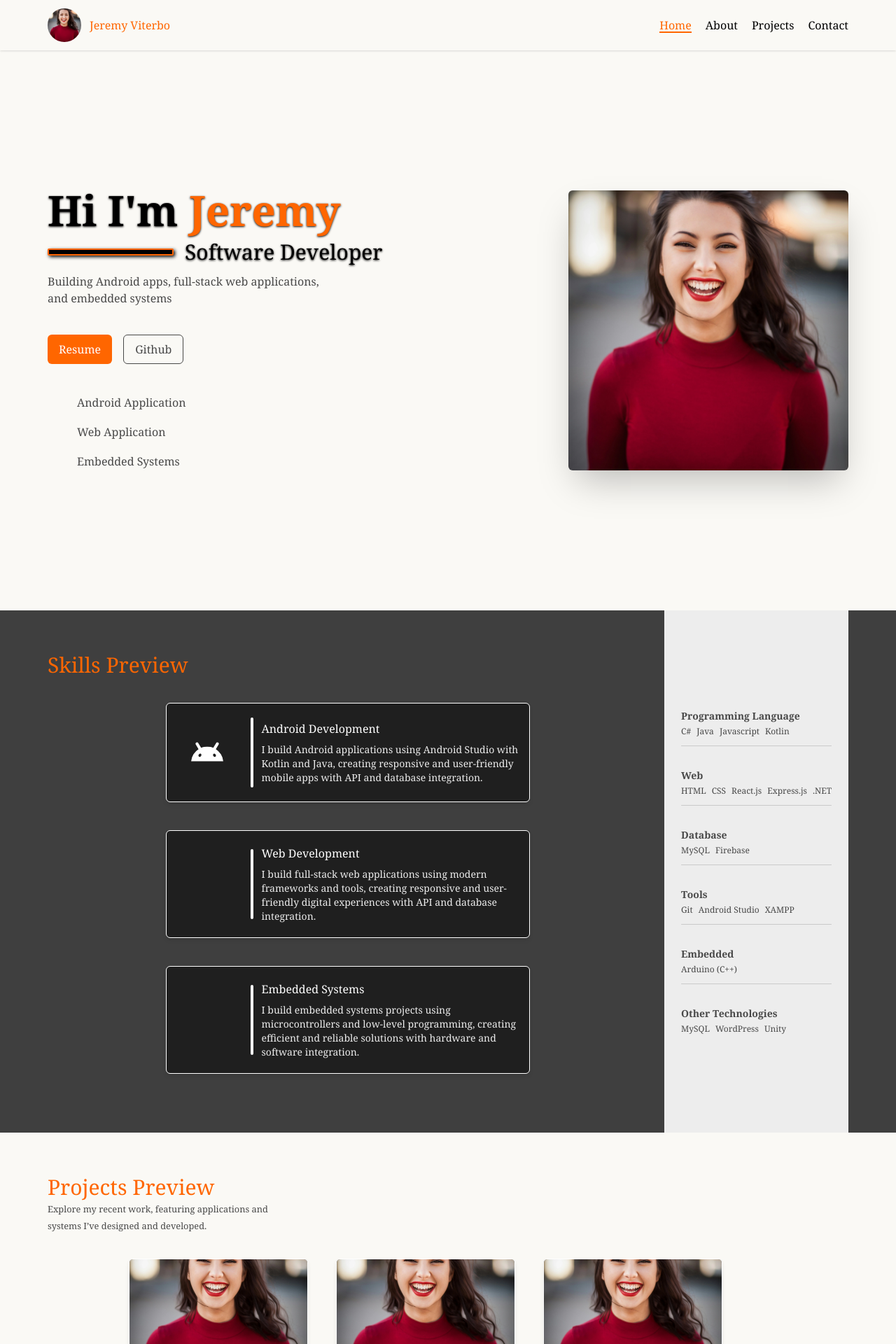
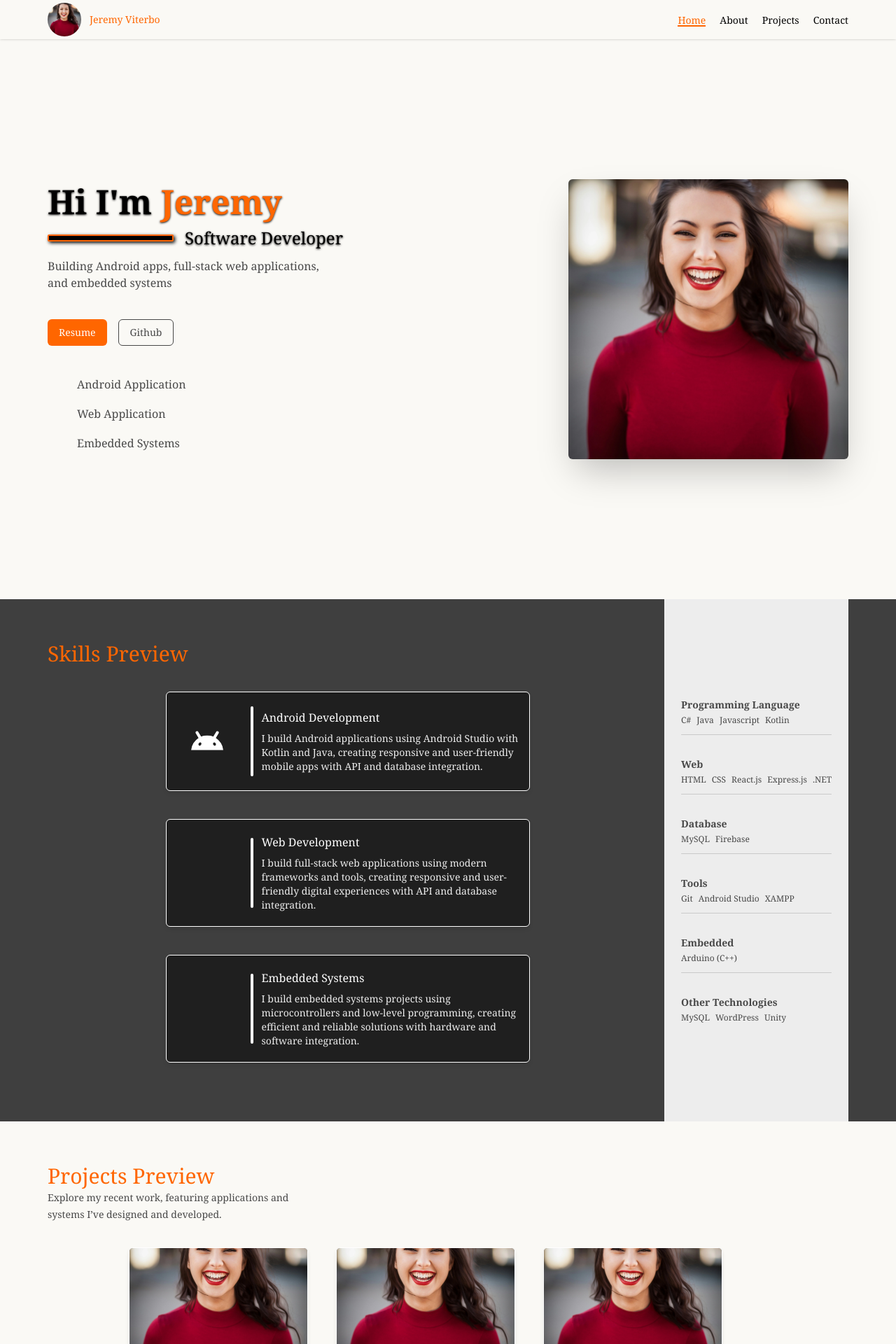
Before and after one commit to jv1111/React-Portfolio, a React (Vite) app: page / in a window 1280 px wide. Shown: the top 1920 px of the page at 70% size. Built offline with nearby package versions, Linux system fonts and the light colour scheme; some icons are missing.

Commit message:
font size update

```diff
--- a/src/components/AboutBanner.jsx
+++ b/src/components/AboutBanner.jsx
@@ -12,8 +12,8 @@ const AboutBanner = () => {
                     </div>
                     <div className='flex  items-center justify-center gap-2 p-20'>
                         <div className='flex flex-col gap-2 items-center justify-center text-center md:items-start md:justify-start md:text-left'>
-                            <h1 className='text-primary text-shadow-white'>About Me</h1>
-                            <div className='bg-white border-2 border-primary h-2.5 w-55 rounded-xs shadow-[2px_2px_5px_rgba(255,255,255,1)] mt-2'></div>
+                            <h1 className='md:text-5xl text-primary text-shadow-white'>About Me</h1>
+                            <div className='bg-white border-2 border-primary h-2.5 w-55 rounded-xs shadow-[2px_2px_5px_rgba(255,255,255,1)]'></div>
                             <p className='text-base text-secondary-light'>I am passionate about building applications that solve real-world problems. I build Android apps, full-stack web applications, and embedded systems using a variety of frameworks and tools. I enjoy exploring different technologies, tackling technical challenges, and continuously growing my skills as a software developer.</p>
                         </div>
                     </div>
--- a/src/components/Header.jsx
+++ b/src/components/Header.jsx
@@ -13,7 +13,7 @@ function Header() {
   const [isOpen, setIsOpen] = useState(false);
 
   return (
-    <header className="md:px-15 py-3 bg-surface shadow sticky top-0 z-30">
+    <header className="md:px-15 py-1 bg-surface shadow sticky top-0 z-30">
       <div className="container">
         <div className="wrapper max-w-350 m-auto">
           <div className="flex justify-between items-center">
@@ -25,7 +25,7 @@ function Header() {
                   className="w-full h-full object-cover rounded-full"
                 />
               </div>
-              <h6 className="text-primary">Jeremy Viterbo</h6>
+              <p className="text-primary text-sm font-medium">Jeremy Viterbo</p>
             </div>
 
             <nav
@@ -39,7 +39,7 @@ function Header() {
                       to={item.to}
                       className={({ isActive }) => {
                         const activeClass = isActive ? "text-primary" : "";
-                        return `group relative transition-colors duration-500 hover:text-primary ${activeClass}`;
+                        return `group relative transition-colors text-sm font-medium duration-500 hover:text-primary ${activeClass}`;
                       }}
                       onClick={() => setIsOpen(false)}
                     >
--- a/src/components/Hero.jsx
+++ b/src/components/Hero.jsx
@@ -13,7 +13,7 @@ function Hero() {
       <div className="container">
         <div className="wrapper grid items-center text-center md:text-left md:grid-cols-2">
           <div className="flex flex-col items-center justify-center md:h-auto md:items-start md:justify-start md:order-1 order-2">
-            <h1 className="animate-fade-in-up text-3xl md:text-4xl xl:text-6xl xl:text-start">
+            <h1 className="animate-fade-in-up text-3xl md:text-3xl xl:text-5xl xl:text-start">
               <span className="text-shadow text-text">Hi I'm </span>
               <span className="text-primary text-shadow animate-fade-in-up animation-delay-200">
                 Jeremy
@@ -22,12 +22,12 @@ function Hero() {
 
             <div className="flex flex-col xl:flex-row items-center md:items-start xl:items-center gap-4 mt-3 animate-fade-in-up animation-delay-400">
               <div className="bg-text border-2 border-primary h-2.5 w-45 rounded-xs shadow-[2px_2px_5px_rgba(0,0,0,1)] animate-slide-in-left animation-delay-600" />
-              <h2 className="text-shadow text-2xl xl:text-3xl">
+              <h2 className="text-shadow text-2xl xl:text-2xl">
                 Software Developer
               </h2>
             </div>
 
-            <p className="max-w-105 mt-3 text-secondary animate-fade-in-up animation-delay-800">
+            <p className="max-w-105 mt-3 text-base text-secondary animate-fade-in-up animation-delay-800">
               Building Android apps, full-stack web applications, and embedded
               systems
             </p>
@@ -37,7 +37,7 @@ function Hero() {
               <button className="btn btn--secondary">Github</button>
             </div>
 
-            <div className="flex flex-col gap-3 mt-10">
+            <div className="flex flex-col gap-3 mt-10 text-base">
               {contactIcons.map((item, index) => {
                 const delays = [
                   "animation-delay-1200",
--- a/src/components/ProjectsPreview.jsx
+++ b/src/components/ProjectsPreview.jsx
@@ -18,7 +18,7 @@ const ProjectsPreview = () => {
           {/* title */}
           <div className="max-w-90">
             <h2 className="text-primary">Projects Preview</h2>
-            <small className="mt-2 text-secondary">
+            <small className="mt-2 text-sm text-secondary">
               Explore my recent work, featuring applications and systems I’ve
               designed and developed.
             </small>
@@ -43,7 +43,7 @@ const ProjectsPreview = () => {
                 </div>
                 {/* lower */}
                 <div className="px-2 py-5 text-white duration-400 group-hover:text-primary group-hover:bg-black/50">
-                  <h6>{project.title}</h6>
+                  <h3 className="text-base">{project.title}</h3>
                   <p className="text-secondary-light text-sm text-start mt-2">{project.description}</p>
                 </div>
               </div>
--- a/src/components/SkillPreview.jsx
+++ b/src/components/SkillPreview.jsx
@@ -31,10 +31,10 @@ const SkillPreview = () => {
                   <div className="h-25 w-1 rounded-sm bg-white duration-400 group-hover:bg-primary" />
                   {/* right */}
                   <div className="flex-1 flex flex-col gap-2 justify-center text-start">
-                    <h6 className="text-white duration-400 group-hover:text-primary">
+                    <h3 className="text-base text-white duration-400 group-hover:text-primary">
                       {card.title}
-                    </h6>
-                    <div className="text-secondary-light text-sm duration-400 group-hover:text-primary">
+                    </h3>
+                    <div className="text-sm font-extralight text-secondary-light duration-400 group-hover:text-primary">
                       <p>{card.description}</p>
                     </div>
                   </div>
--- a/src/index.css
+++ b/src/index.css
@@ -36,7 +36,7 @@
   }
 
   .btn {
-    @apply px-4 py-2 rounded-md font-medium cursor-pointer duration-400 hover:scale-105;
+    @apply px-4 py-2 rounded-md text-sm font-medium cursor-pointer duration-400 hover:scale-105;
   }
 
   .btn--primary {
```
